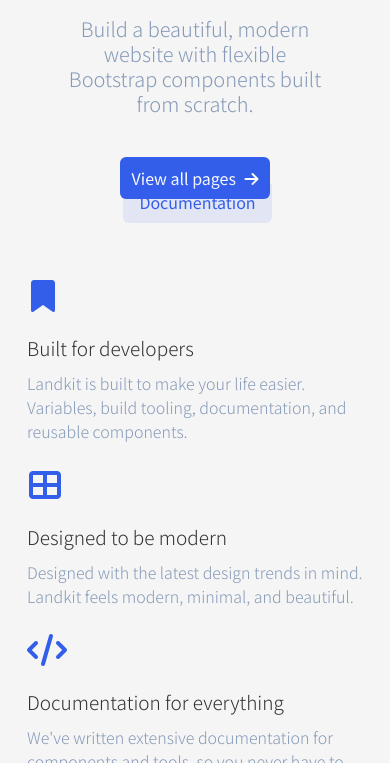
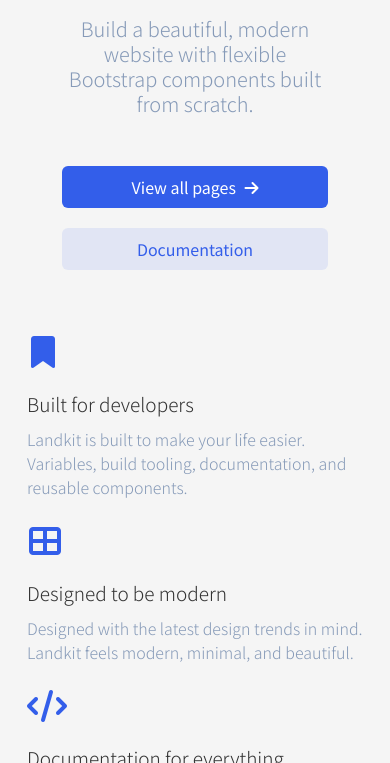
Before and after one commit to johnnyseubert/BootStrap-Portifolio, a plain HTML site: page index.html in a window 390 px wide. Shown: the part 638-1401 px from the top of the page. Drawn offline with Linux system fonts and the light colour scheme.

Commit message:
Update style.css

```diff
--- a/style.css
+++ b/style.css
@@ -301,3 +301,19 @@ header > .container{
 
 
 }
+
+@media screen and (max-width: 460px){
+    .buttons{
+        justify-content: flex-start;
+    }
+    .btn-primary{
+        display: block;
+        justify-content: flex-start;
+        margin-bottom: 20px;
+    }
+
+    .welcome .container .row .col-2 .buttons .btn-secondary {
+        display: block;
+        margin-left: 0px;
+    }
+}
```
